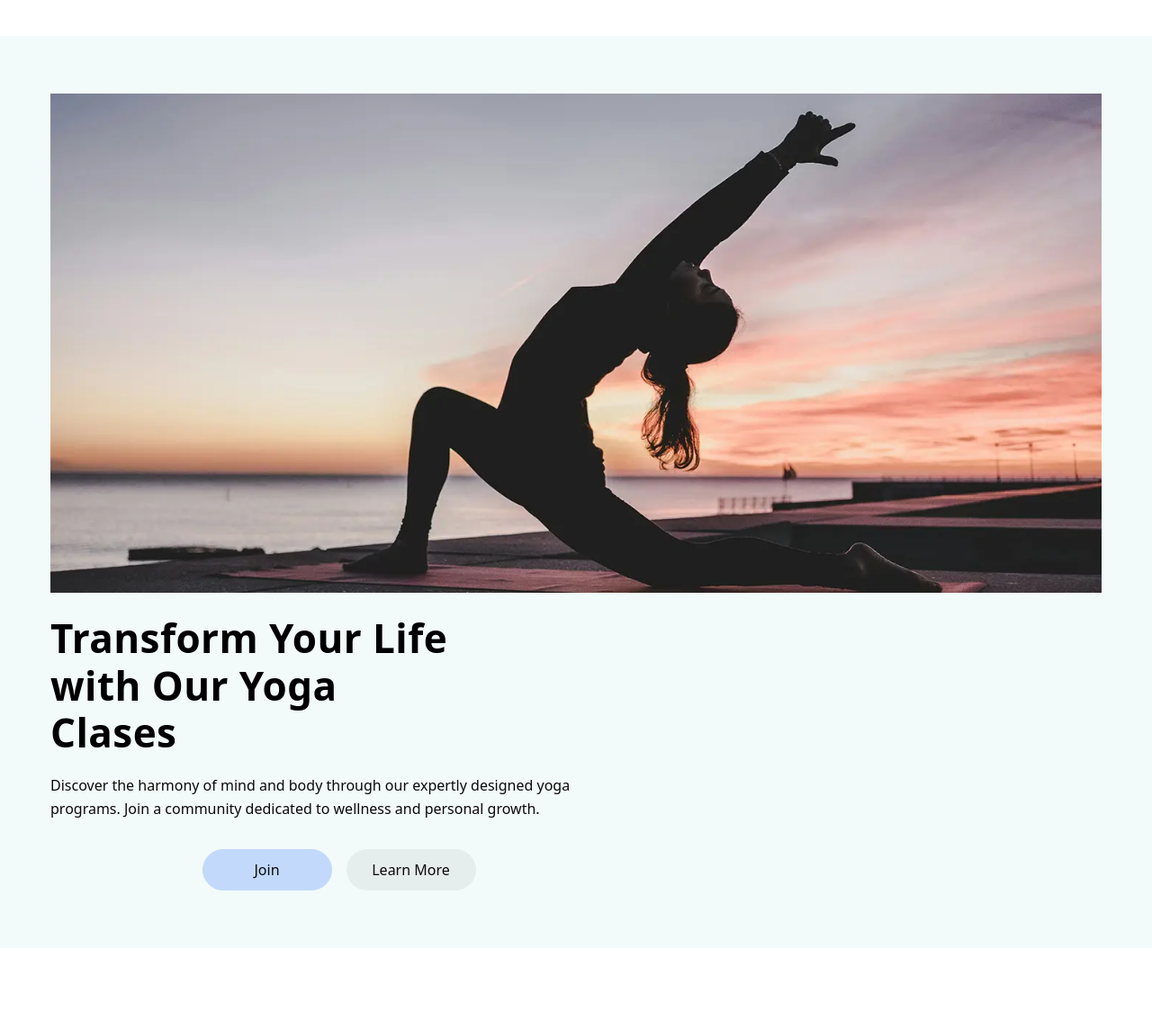
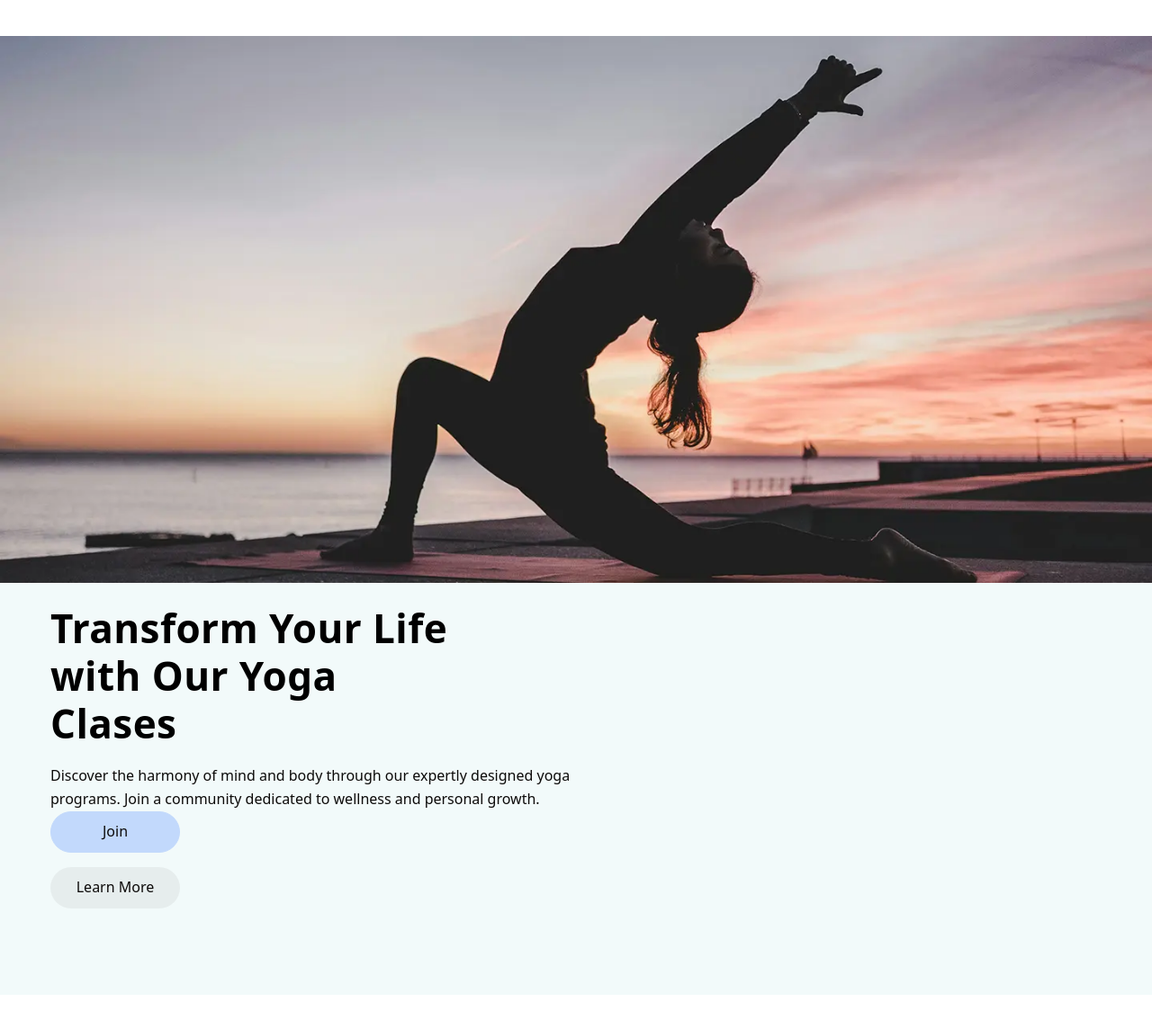
Before and after one commit to fedorivrv/quantum-bananas, a website built with Vite: page src/index.html in a window 1280 px wide. Shown: the whole page at 90% size. Before the commit the page ends 1094 px from the top, so only its background shows below. Built offline with nearby package versions, Linux system fonts and the light colour scheme.

Commit message:
update file transform-life.css

```diff
--- a/src/css/transform-life.css
+++ b/src/css/transform-life.css
@@ -1,16 +1,23 @@
 /* transform-life */
 .main-banner {
-  padding: 64px 0;
   min-width: 320px;
   background-color: var(--background-color);
+
+  margin: 0 auto;
+  padding-bottom: 48px;
 }
 
 .banner {
-  background-position: center;
-  min-width: 320px;
   box-shadow: 0 4px 4px 0 rgba(0, 0, 0, 0.25), 0 4px 4px 0 rgba(0, 0, 0, 0.25);
   border: 1px solid #000;
   margin-bottom: 48px;
+
+  background-repeat: no-repeat;
+  background-position: center;
+  background-size: cover;
+}
+
+.banner-img {
 }
 
 .main-banner-title {
@@ -27,11 +34,12 @@
   margin-bottom: 24px;
 }
 
-.main-text-button {
+.button-list {
   display: flex;
   flex-direction: column;
   justify-content: center;
   gap: 16px;
+  margin-bottom: 48px;
 }
 
 .button-join,
--- a/src/partials/transform-life.html
+++ b/src/partials/transform-life.html
@@ -1,15 +1,14 @@
 <!-- #region transform-life -->
 <section class="main-banner">
-    <div class="container">
     <div class="banner">
-            <picture>
+        <picture class="banner-img">
             <source srcset="../img/yoga-1x.webp, ../img/yoga 2x.webp" media="(min-width: 1158px)" />
             <source srcset="../img/yoga-tab-1x.webp, ../img/yoga-tab-2x.webp" media="(min-width: 768px)" />
             <source srcset="../img/yoga-mob-1x.webp, ../img/yoga-mob-2x.webp" media="(max-width: 767px)" />
             <img src="../img/yoga-mob-1x.webp" alt="Жінка займається хатха-йогою асана низький півмісяць" />
         </picture>
     </div>
-
+    <div class="container">
         <h1 class="main-banner-title">Transform Your Life with Our Yoga Clases</h1>
         <div class="main-text-button">
             <p class="main-banner-text">
@@ -17,9 +16,12 @@
                 dedicated to
                 wellness and personal growth.
             </p>
-
-            <button type="button" class="button-join">Join</button>
-            <button type="button" class="button-learn">Learn More</button>
+            <div class="main-button-list">
+                <ul class="button-list">
+                    <li class="button-box"><button type="button" class="button-join">Join</button></li>
+                    <li><button type="button" class="button-learn">Learn More</button></li>
+                </ul>
+            </div>
         </div>
 
     </div>
```
Lines whose indentation alone changed are shown as unchanged.
